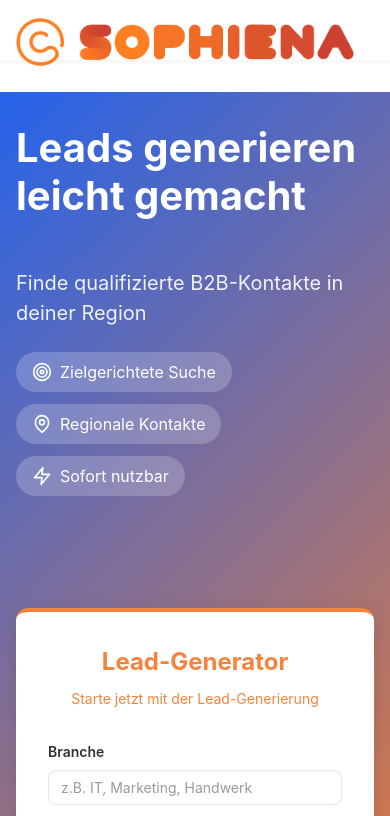
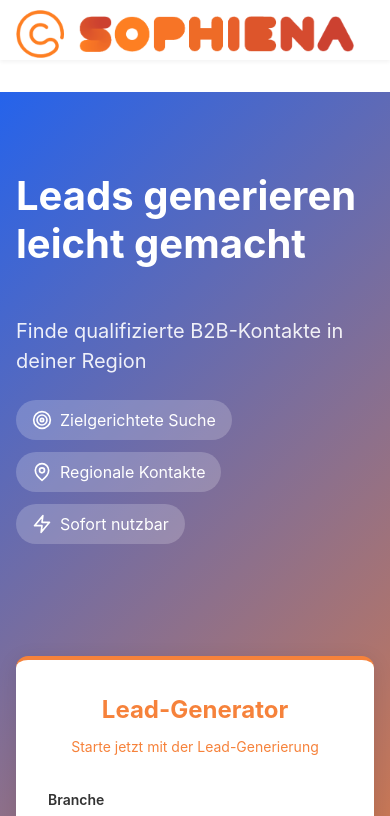
Before and after one commit to Caohung77/leadgenerator, a React (Vite) app: page / in a window 390 px wide. Shown: the top 816 px of the page. Built offline with nearby package versions, Linux system fonts and the light colour scheme; no server answers.

Commit message:
Fixed header gap and verification form styling: Changed navbar to absolute positioning and adjusted container styles

```diff
--- a/src/App.tsx
+++ b/src/App.tsx
@@ -201,6 +201,7 @@
   );
 
   const renderVerificationSent = () => (
+    <div className="styled-form">
       <div className="verification-container">
         <div className="verification-icon">
           <Mail className="w-full h-full text-primary" />
@@ -222,6 +223,7 @@
         >
           Weiter
         </button>
+      </div>
     </div>
   );
 
--- a/src/index.css
+++ b/src/index.css
@@ -38,7 +38,7 @@
   min-height: auto;
   display: flex;
   align-items: center;
-  margin-top: 72px;
+  margin-top: 0;
 }
 
 .hero-content {
@@ -70,12 +70,12 @@
 .navbar {
   background-color: white !important;
   box-shadow: 0 2px 4px rgba(0, 0, 0, 0.05);
-  padding: 1rem 0;
-  position: fixed;
+  padding: 0.5rem 0;
+  position: absolute;
   width: 100%;
   top: 0;
   z-index: 30;
-  height: 72px;
+  height: 60px;
 }
 
 .navbar-brand {
@@ -989,7 +989,7 @@
   margin: 0 auto;
   padding: 2rem;
   text-align: center;
-  background-color: white;
+  background-color: transparent;
   border-radius: 16px;
   box-shadow: 0 4px 6px rgba(0, 0, 0, 0.1);
   border-top: 4px solid var(--primary-color);
@@ -1033,9 +1033,17 @@
 }
 
 @media (max-width: 768px) {
+  .hero.is-primary {
+    padding-top: 5rem;
+    min-height: auto;
+  }
+
+  .navbar {
+    height: 60px;
+  }
+
   .verification-container {
-    padding: 2rem 1.5rem;
-    margin-top: 60px;
+    padding: 1rem;
   }
 
   .verification-title {
@@ -1072,7 +1080,7 @@
 
 @media (max-width: 480px) {
   .verification-container {
-    padding: 1.5rem 1rem;
+    padding: 1.5rem;
   }
 
   .verification-title {
```
Lines whose indentation alone changed are shown as unchanged.
